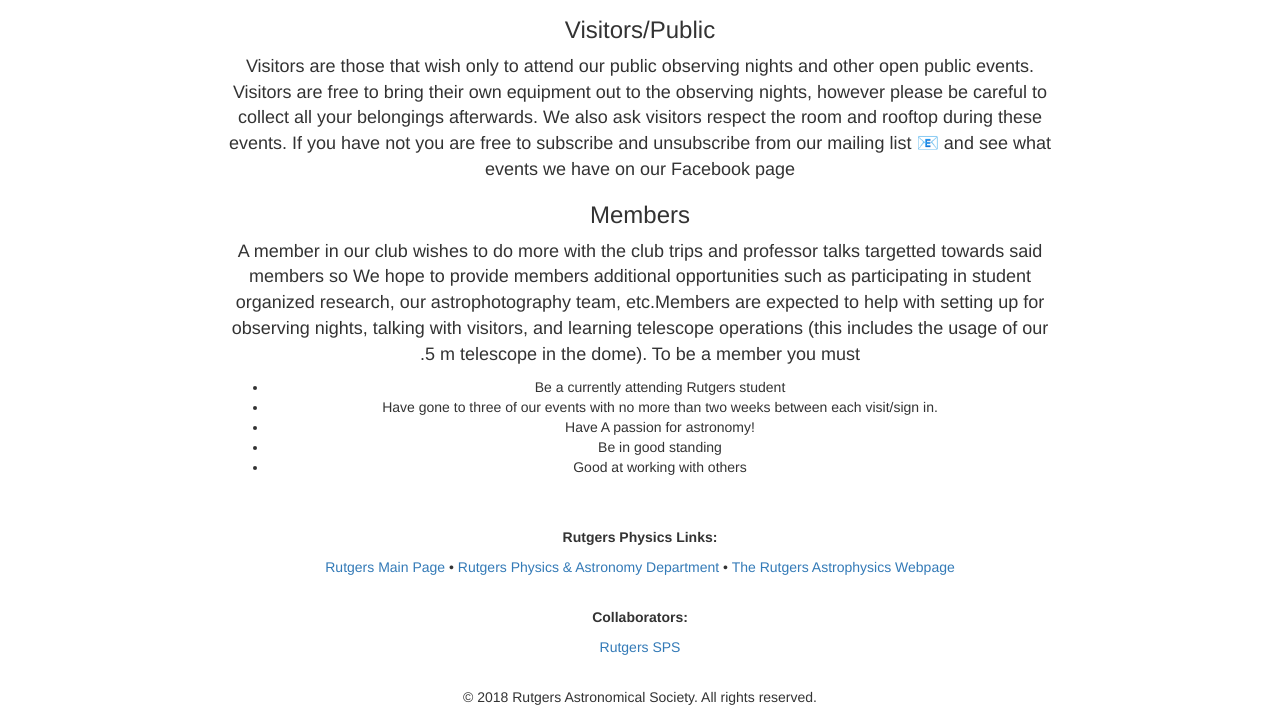
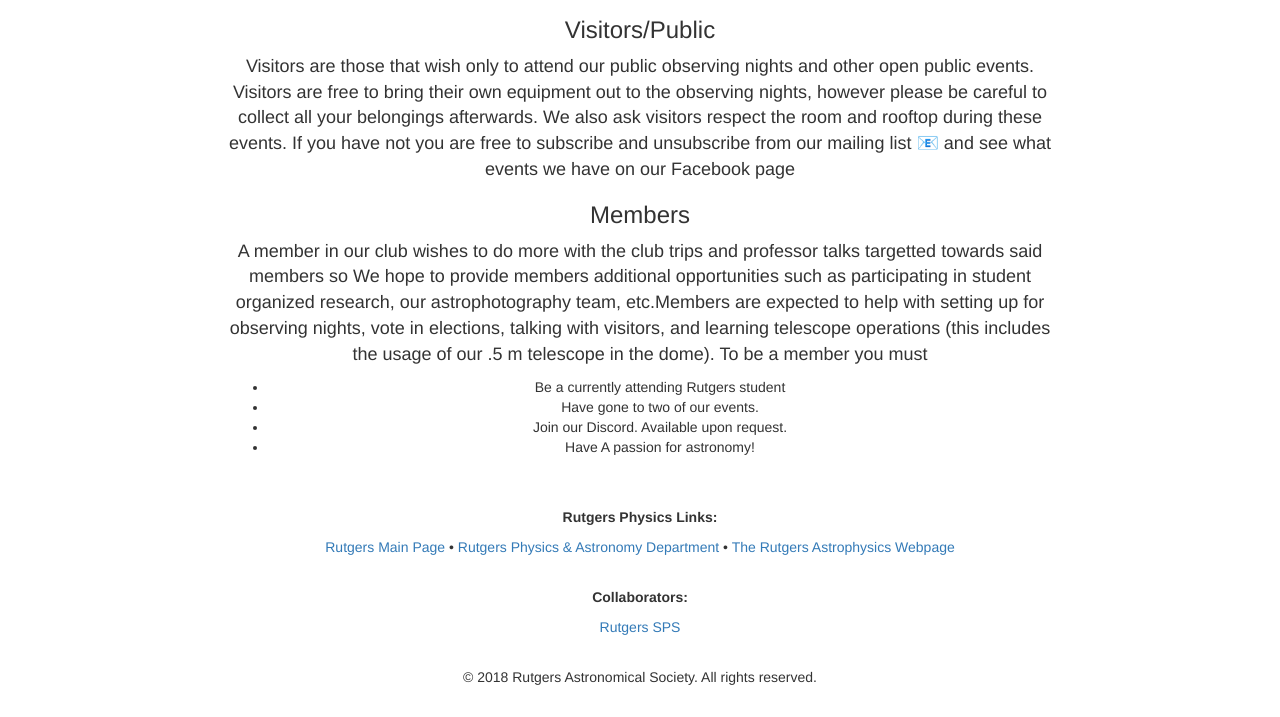
Before and after one commit to ruastronomical/Rutgers-RAS-Website, a plain HTML site: page about/membership.html in a window 1280 px wide. Shown: the part 189-906 px from the top of the page. Drawn offline with nearby package versions, Linux system fonts and the light colour scheme; files whose address does not match are found by name.

Commit message:
Update membership.html

```diff
--- a/about/membership.html
+++ b/about/membership.html
@@ -80,14 +80,13 @@
 
                 <p>
                     <font size="+1"> A member in our club wishes to do more with the club trips and professor talks targetted towards said members so
-                        We hope to provide members additional opportunities such as participating in student organized research, our astrophotography team, etc.Members are expected to help with setting up for observing nights, talking with visitors, and learning telescope operations (this includes the usage of our .5 m telescope in the dome). To be a member you must </font>
+                        We hope to provide members additional opportunities such as participating in student organized research, our astrophotography team, etc.Members are expected to help with setting up for observing nights, vote in elections, talking with visitors, and learning telescope operations (this includes the usage of our .5 m telescope in the dome). To be a member you must </font>
                 </p>
                 <ul>
                     <li>Be a currently attending Rutgers student</li>
-                    <li>Have gone to three of our events with no more than two weeks between each visit/sign in.</li>
+                    <li>Have gone to two of our events.</li>
+                    <li>Join our Discord. Available upon request.</li>
                     <li>Have A passion for astronomy!</li>
-                    <li>Be in good standing</li>
-                    <li>Good at working with others</li>
                 </ul>
             </div>
 
```
